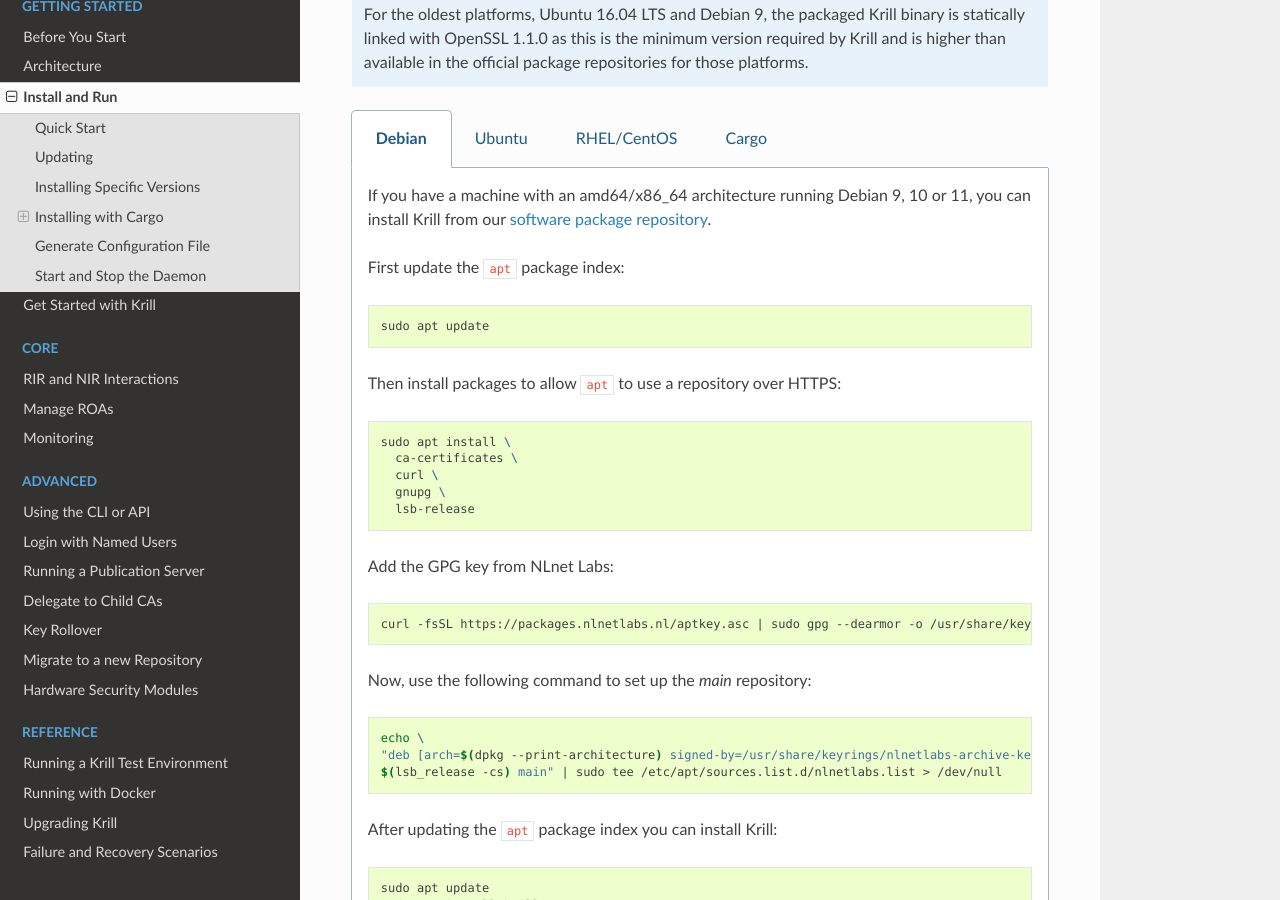
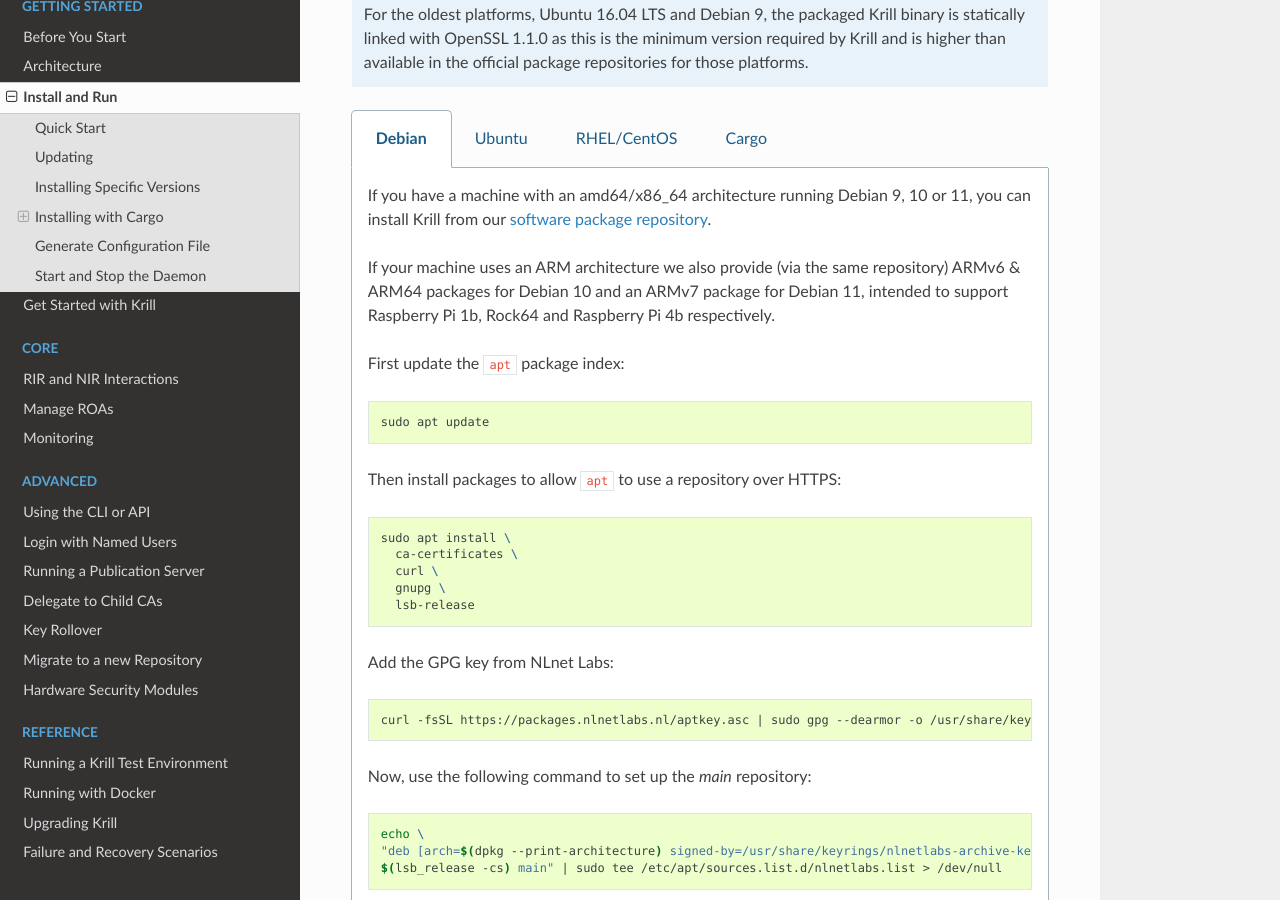
Before and after one commit to NLnetLabs/krill-manual, a Sphinx documentation site: the page built from source/install-and-run.rst, in a window 1280 px wide and 900 px high, scrolled down 518 px. Built offline with Sphinx 7.4.7 and the Read the Docs theme 2.0.0, drawn with Linux system fonts in a browser that asks for light colours; the version number could not be read and is left out.

Commit message:
Add note about available packages for Debian on ARM.

```diff
--- a/source/install-and-run.rst
+++ b/source/install-and-run.rst
@@ -31,6 +31,11 @@
        If you have a machine with an amd64/x86_64 architecture running Debian 9,
        10 or 11, you can install Krill from our `software package
        repository <https://packages.nlnetlabs.nl>`_.
+
+       If your machine uses an ARM architecture we also provide (via the same
+       repository) ARMv6 & ARM64 packages for Debian 10 and an ARMv7 package for
+       Debian 11, intended to support Raspberry Pi 1b, Rock64 and Raspberry Pi 4b
+       respectively.
 
        First update the ``apt`` package index:
 
```
